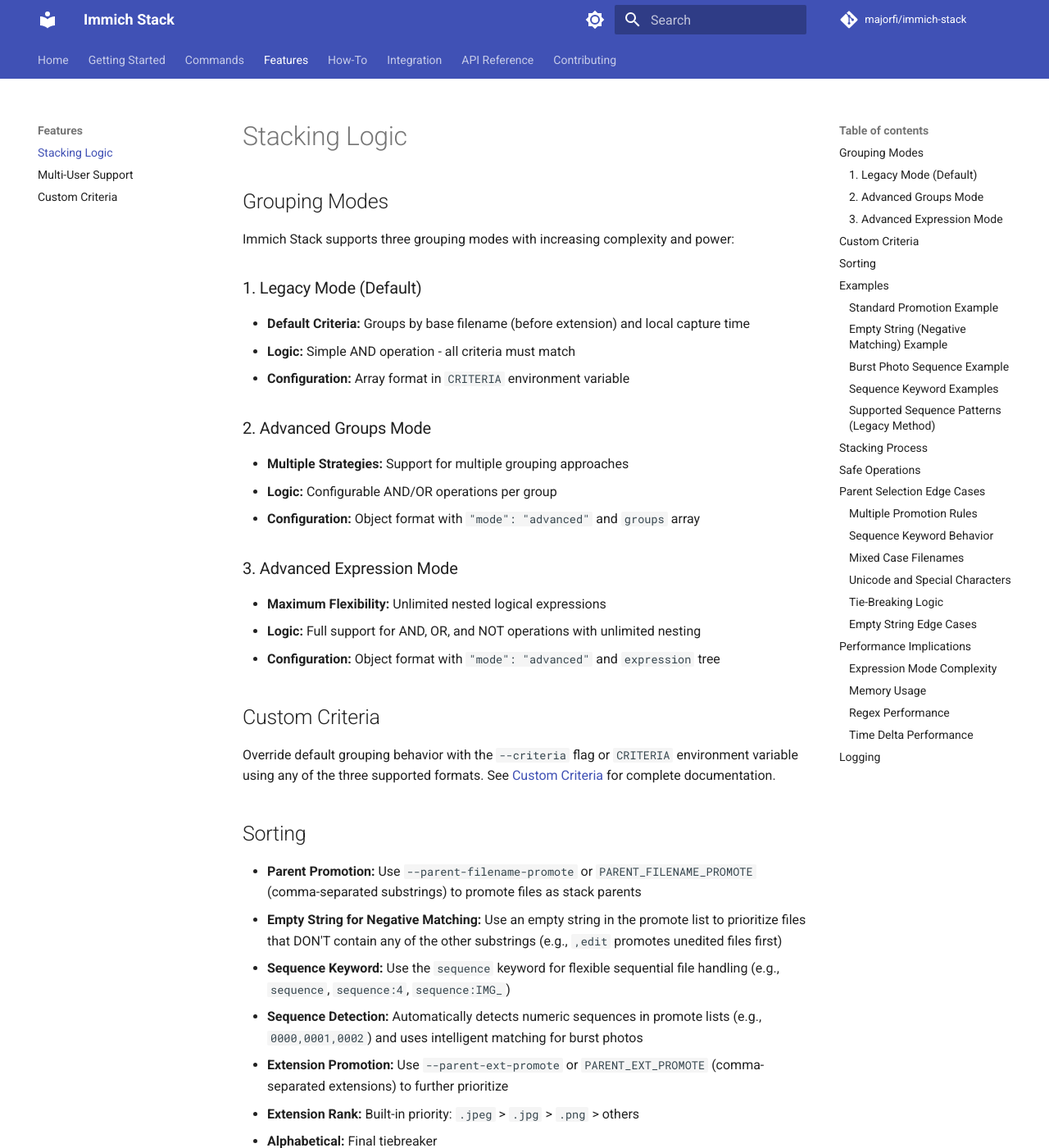
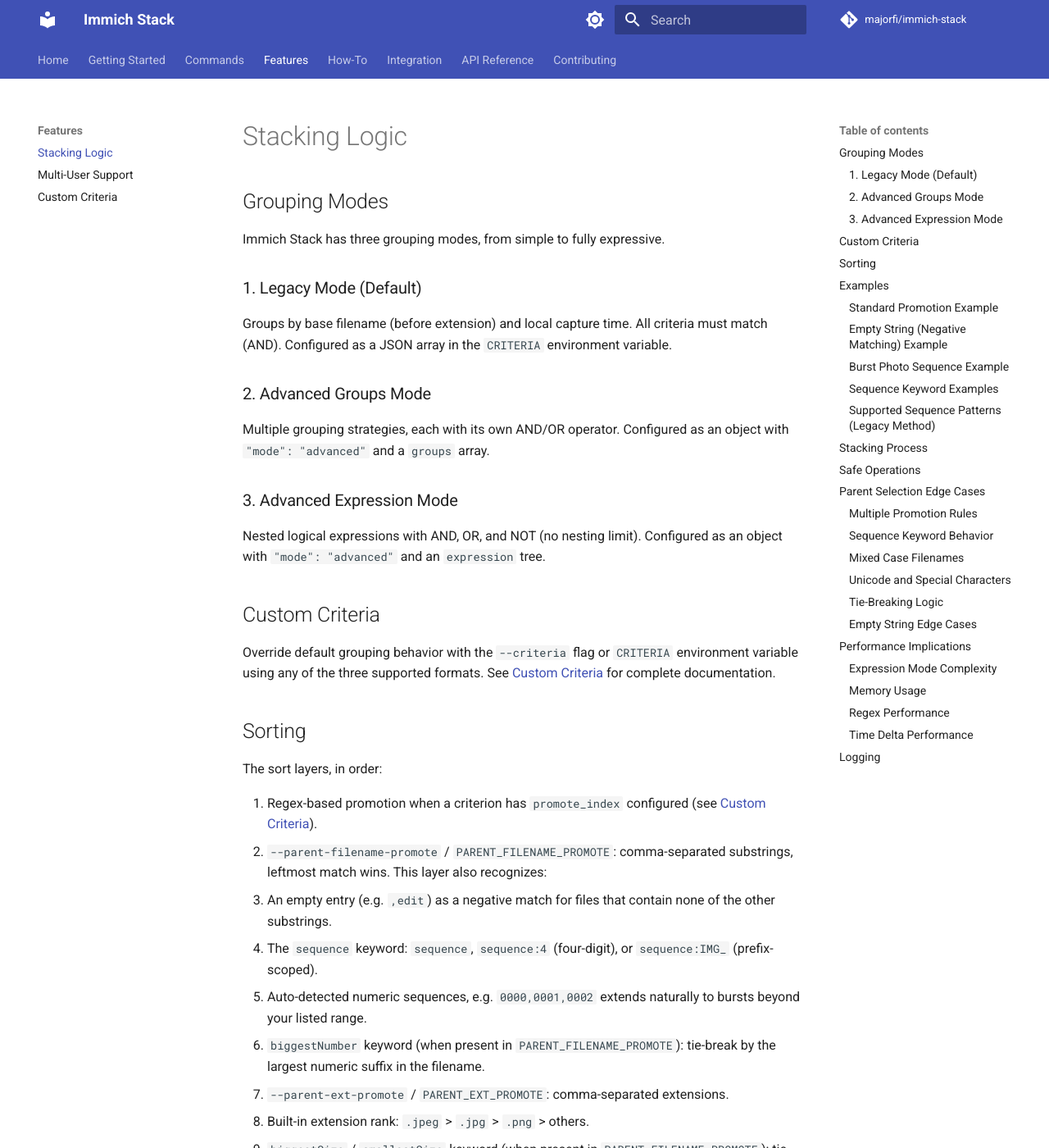
Before and after one commit to Majorfi/immich-stack, an MkDocs documentation site: the page built from docs/features/stacking-logic.md, in a window 1280 px wide and 1400 px high. Shown: the whole window at 82% size. Built offline with MkDocs 1.6.1 and Material for MkDocs 9.7.7, drawn with Linux system fonts in a browser that asks for light colours; comment, search, counter and statistics services are not loaded; some of the changed text lies outside the part shown.

Commit message:
docs(features): restructure sorting and criteria documentation
Restructure sorting rules as numbered layers for clear precedence. Simplify descriptions of grouping modes and expression formats while maintaining technical accuracy. Improve readability through concise, direct language and better formatting.

Change-Type: docs
Scope: features

````diff
--- a/docs/features/stacking-logic.md
+++ b/docs/features/stacking-logic.md
@@ -2,25 +2,23 @@
 
 ## Grouping Modes
 
-Immich Stack supports three grouping modes with increasing complexity and power:
+Immich Stack has three grouping modes, from simple to fully expressive.
 
 ### 1. Legacy Mode (Default)
 
-- **Default Criteria:** Groups by base filename (before extension) and local capture time
-- **Logic:** Simple AND operation - all criteria must match
-- **Configuration:** Array format in `CRITERIA` environment variable
+Groups by base filename (before extension) and local capture time. All criteria
+must match (AND). Configured as a JSON array in the `CRITERIA` environment
+variable.
 
 ### 2. Advanced Groups Mode
 
-- **Multiple Strategies:** Support for multiple grouping approaches
-- **Logic:** Configurable AND/OR operations per group
-- **Configuration:** Object format with `"mode": "advanced"` and `groups` array
+Multiple grouping strategies, each with its own AND/OR operator. Configured as
+an object with `"mode": "advanced"` and a `groups` array.
 
 ### 3. Advanced Expression Mode
 
-- **Maximum Flexibility:** Unlimited nested logical expressions
-- **Logic:** Full support for AND, OR, and NOT operations with unlimited nesting
-- **Configuration:** Object format with `"mode": "advanced"` and `expression` tree
+Nested logical expressions with AND, OR, and NOT (no nesting limit). Configured
+as an object with `"mode": "advanced"` and an `expression` tree.
 
 ## Custom Criteria
 
@@ -28,13 +26,27 @@
 
 ## Sorting
 
-- **Parent Promotion:** Use `--parent-filename-promote` or `PARENT_FILENAME_PROMOTE` (comma-separated substrings) to promote files as stack parents
-- **Empty String for Negative Matching:** Use an empty string in the promote list to prioritize files that DON'T contain any of the other substrings (e.g., `,edit` promotes unedited files first)
-- **Sequence Keyword:** Use the `sequence` keyword for flexible sequential file handling (e.g., `sequence`, `sequence:4`, `sequence:IMG_`)
-- **Sequence Detection:** Automatically detects numeric sequences in promote lists (e.g., `0000,0001,0002`) and uses intelligent matching for burst photos
-- **Extension Promotion:** Use `--parent-ext-promote` or `PARENT_EXT_PROMOTE` (comma-separated extensions) to further prioritize
-- **Extension Rank:** Built-in priority: `.jpeg` > `.jpg` > `.png` > others
-- **Alphabetical:** Final tiebreaker
+The sort layers, in order:
+
+1. Regex-based promotion when a criterion has `promote_index` configured
+   (see [Custom Criteria](custom-criteria.md)).
+1. `--parent-filename-promote` / `PARENT_FILENAME_PROMOTE`: comma-separated
+   substrings, leftmost match wins. This layer also recognizes:
+   - An empty entry (e.g. `,edit`) as a negative match for files that contain
+     none of the other substrings.
+   - The `sequence` keyword: `sequence`, `sequence:4` (four-digit), or
+     `sequence:IMG_` (prefix-scoped).
+   - Auto-detected numeric sequences, e.g. `0000,0001,0002` extends naturally
+     to bursts beyond your listed range.
+1. `biggestNumber` keyword (when present in `PARENT_FILENAME_PROMOTE`):
+   tie-break by the largest numeric suffix in the filename.
+1. `--parent-ext-promote` / `PARENT_EXT_PROMOTE`: comma-separated extensions.
+1. Built-in extension rank: `.jpeg` > `.jpg` > `.png` > others.
+1. `biggestSize` / `smallestSize` keyword (when present in
+   `PARENT_FILENAME_PROMOTE`): tie-break by `exifInfo.fileSizeInByte` (largest
+   or smallest wins). Runs after extension rank so a smaller JPG can still beat
+   a larger CR2 when `.jpg` is preferred in `PARENT_EXT_PROMOTE`.
+1. Alphabetical filename as the final tie-breaker.
 
 ## Examples
 
@@ -83,7 +95,7 @@
 
 ### Sequence Keyword Examples
 
-The `sequence` keyword provides powerful and flexible sequence handling:
+The `sequence` keyword handles sequential filenames with a few variants:
 
 ```sh
 # Order any numeric sequence (1, 2, 10, 100, etc.)
@@ -115,24 +127,27 @@
 
 ## Stacking Process
 
-1. **Fetch all stacks and assets** from Immich
-1. **Determine grouping mode** based on `CRITERIA` configuration:
-   - **Legacy Mode:** Apply simple AND logic to array of criteria
-   - **Groups Mode:** Process each criteria group with configured AND/OR logic
-   - **Expression Mode:** Recursively evaluate nested logical expressions
-1. **Group assets** into stacks using the selected mode and criteria
-1. **Sort each stack** to determine the parent and children using promotion rules
-1. **Apply changes** via the Immich API (create, update, or delete stacks as needed)
-1. **Log all actions** and optionally run in dry-run mode for safety
+1. Fetch all stacks and assets from Immich.
+1. Pick the grouping mode based on `CRITERIA`:
+   - Legacy: apply AND logic to the criteria array.
+   - Groups: process each group with its configured AND/OR operator.
+   - Expression: recursively evaluate the nested logical tree.
+1. Group assets into stacks using the selected mode and criteria.
+1. Sort each stack to determine parent and children using the promotion rules.
+1. Apply changes via the Immich API (create, update, or delete stacks).
+1. Log all actions. In dry-run mode no API writes happen.
 
 ## Safe Operations
 
 The stacker includes several safety features:
 
-- **Dry Run Mode:** Use `--dry-run` or `DRY_RUN=true` to simulate actions without making changes
-- **Stack Replacement:** Use `--replace-stacks` or `REPLACE_STACKS=true` to replace existing stacks
-- **Stack Reset:** Use `--reset-stacks` or `RESET_STACKS=true` with confirmation to delete all stacks (requires `RUN_MODE=once`)
-- **Confirmation Required:** Stack reset requires explicit confirmation via `CONFIRM_RESET_STACK`
+- `--dry-run` or `DRY_RUN=true` simulates the run without writing anything back
+  to Immich.
+- `--replace-stacks` or `REPLACE_STACKS=true` rebuilds existing stacks when the
+  criteria pick a different membership.
+- `--reset-stacks` or `RESET_STACKS=true` deletes all stacks before
+  re-stacking. Requires `RUN_MODE=once` and explicit confirmation via
+  `CONFIRM_RESET_STACK`.
 
 ## Parent Selection Edge Cases
 
@@ -140,10 +155,10 @@
 
 When multiple promotion rules apply to different files in a group, the selection follows this strict precedence order:
 
-1. **PARENT_FILENAME_PROMOTE list order** (left to right)
-1. **PARENT_EXT_PROMOTE list order** (left to right)
-1. **Built-in extension rank** (`.jpeg` > `.jpg` > `.png` > others)
-1. **Alphabetical order** (case-insensitive)
+1. `PARENT_FILENAME_PROMOTE` list order (left to right)
+1. `PARENT_EXT_PROMOTE` list order (left to right)
+1. Built-in extension rank (`.jpeg` > `.jpg` > `.png` > others)
+1. Alphabetical order (case-insensitive)
 
 **Example with multiple matches**:
 
@@ -281,9 +297,9 @@
 
 Memory usage scales with:
 
-1. **Asset count**: ~1KB per asset in memory
-1. **Criteria complexity**: Expression trees consume additional memory per evaluation
-1. **Stack size**: Larger stacks (more assets per group) increase memory overhead
+1. Asset count: ~1KB per asset in memory.
+1. Criteria complexity: expression trees add memory per evaluation.
+1. Stack size: larger stacks (more assets per group) raise the overhead.
 
 **Guidelines**:
 
@@ -337,9 +353,9 @@
 
 ## Logging
 
-The stacker provides comprehensive logging:
+The stacker logs:
 
-- Colorful, structured logs for all operations
-- Clear indication of actions taken
-- Error reporting with context
-- Progress updates for long-running operations
+- Colorized, structured output for every operation.
+- The action taken on each stack (created, updated, skipped).
+- Errors with the asset or stack context that caused them.
+- Progress counters during long runs.
````
Also changed, not shown: other parts of docs/features/stacking-logic.md (+7 -6 lines), docs/development/command-architecture.md (+1 -1 lines), docs/features/custom-criteria.md (+2 -2 lines), docs/features/whats-new-advanced-filtering.md (+5 -2 lines).
